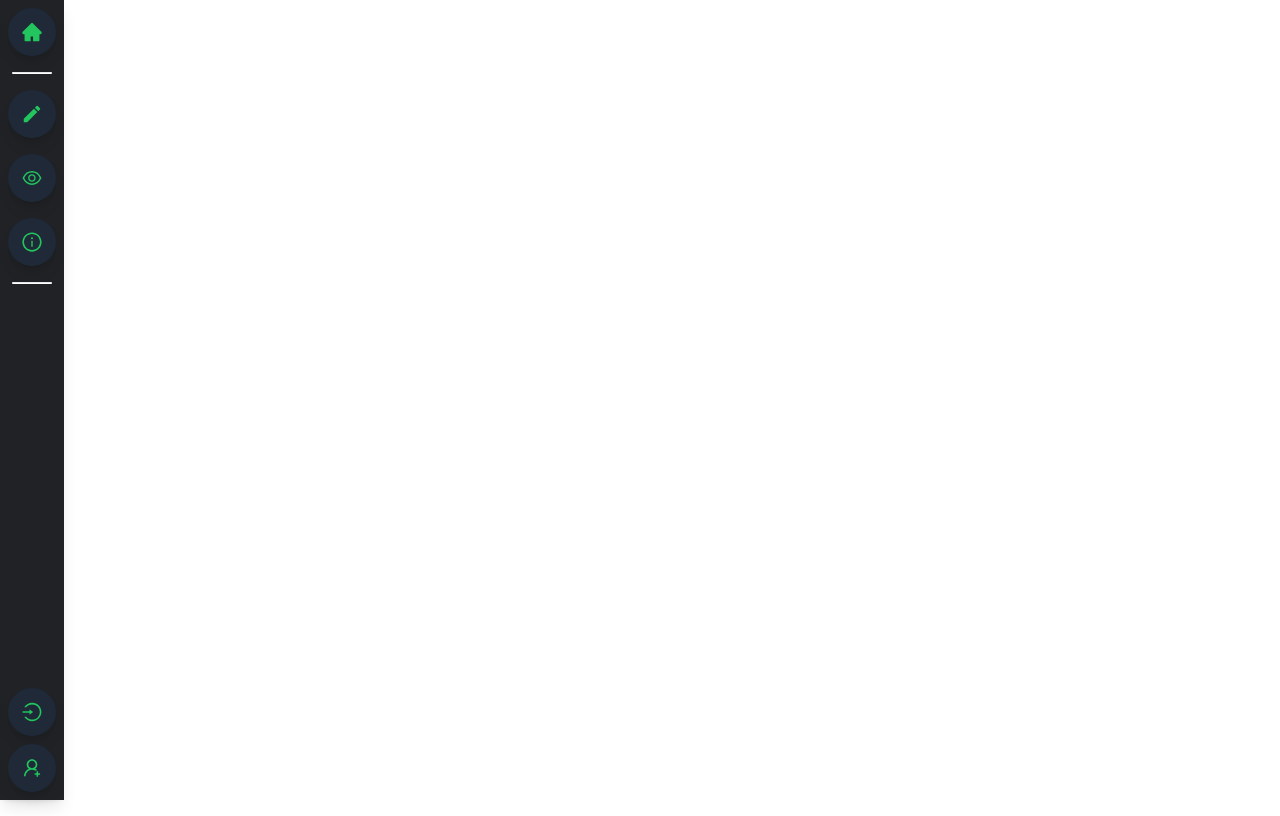
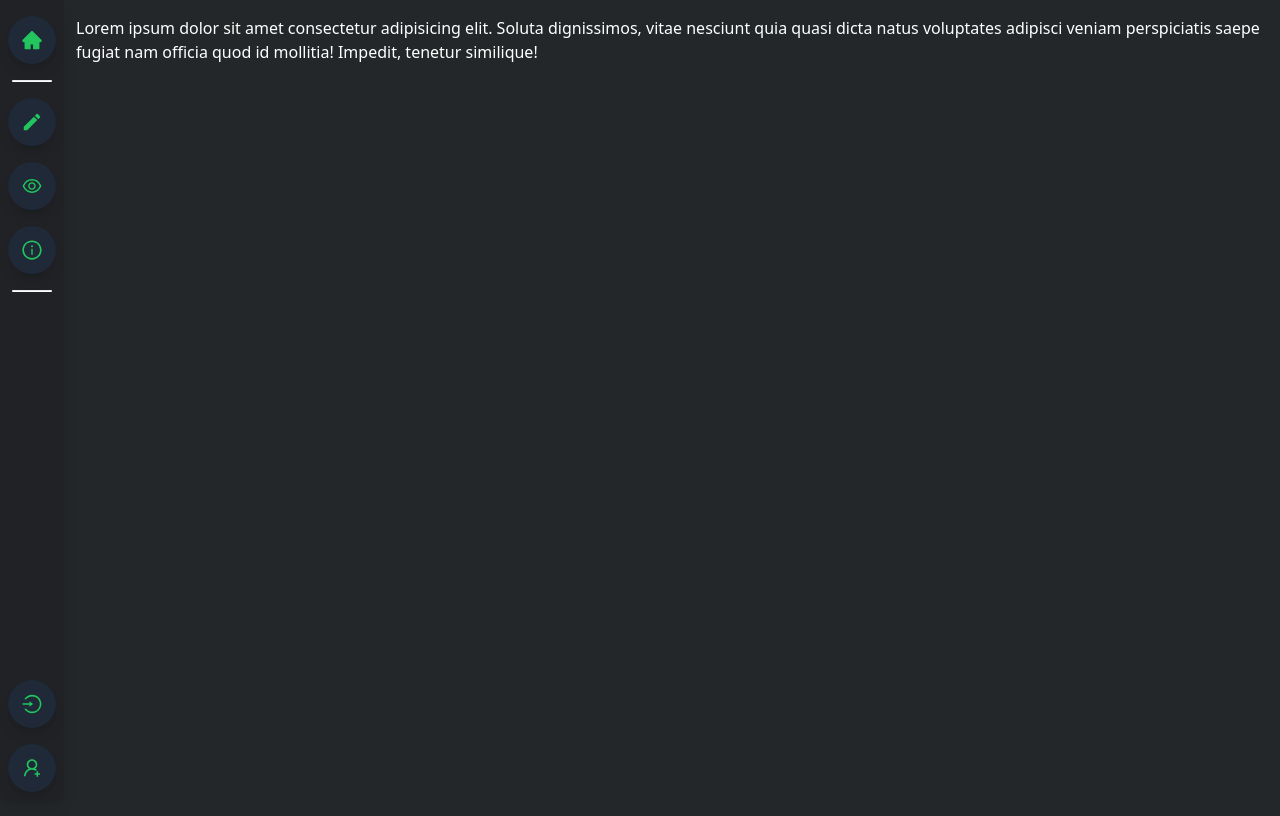
Before and after one commit to CalebCooper18/Flasharer, a React (Vite) app in the folder frontend/: page /login in a window 1280 px wide. Built offline with nearby package versions, Linux system fonts and the light colour scheme.

Commit message:
sidebar fully responsive

```diff
--- a/frontend/src/App.tsx
+++ b/frontend/src/App.tsx
@@ -14,11 +14,13 @@ function App() {
   return (
     <>
       <Navbar user={user} />
-      <Routes>
-        <Route path='/' />
-        <Route path='/login' element={!user && <Login />} />
-        <Route path='/test' element={<></>} />
-      </Routes>
+      <div className='content-container ms-[76px]'>
+        <Routes>
+          <Route path='/' />
+          <Route path='/login' element={!user && <Login />} />
+          <Route path='/test' element={<></>} />
+        </Routes>
+      </div>
     </>
   )
 }
--- a/frontend/src/components/Navbar/IconLink.tsx
+++ b/frontend/src/components/Navbar/IconLink.tsx
@@ -1,4 +1,4 @@
-import React, { ReactNode } from 'react'
+import { ReactNode } from 'react'
 import { Link } from 'react-router-dom';
 
 interface Props {
@@ -10,12 +10,15 @@ interface Props {
 export default function IconLink({icon, text, linkLocation}: Props) {
   return (
     <Link to={`${linkLocation}`}>
-      <div className='icon-btn group'>
+      <div className='icon-btn group hidden xss:flex'>
         {icon}
         <span className='icon-tooltip group-hover:scale-100'>
           {text}
         </span>
       </div>
+      <div className='xss:hidden flex'>
+        <p className='mobile-link'>{text}</p>
+      </div>
     </Link>
   )
 }
--- a/frontend/src/components/Navbar/Navbar.tsx
+++ b/frontend/src/components/Navbar/Navbar.tsx
@@ -1,14 +1,18 @@
-import { AiFillHome, AiOutlineLogin, AiOutlineLogout, AiOutlineUser, AiOutlineUserAdd, AiOutlineInfoCircle, AiOutlineEye } from 'react-icons/ai';
+import { AiFillHome, AiOutlineLogin, AiOutlineLogout, AiOutlineUser, AiOutlineUserAdd, AiOutlineInfoCircle, AiOutlineEye, AiOutlineCloseCircle} from 'react-icons/ai';
 import { MdCreate } from 'react-icons/md'
+import { GiHamburgerMenu } from 'react-icons/gi'
 import IconLink from './IconLink';
 import Divider from './Divider';
 import { User } from '../../types';
+import { useState } from 'react';
 
 interface Props{
-  user: User;
+  user: User | null;
 }
 
 export default function Navbar({user}: Props) {
+
+  const [isOpen, setIsOpen] = useState(false);
 
   function userLoggedIn()
   {
@@ -27,7 +31,7 @@ export default function Navbar({user}: Props) {
     return(
       <>
         <Divider />
-        <div className='mt-auto'>
+        <div className='xss:mt-auto flex flex-col items-center'>
           <IconLink icon={<AiOutlineLogin size={22} />} text={'Login'} linkLocation={'/login'} />
           <IconLink icon={<AiOutlineUserAdd size={22} />} text={'Create Account'} linkLocation={'/register'} />
         </div>
@@ -37,14 +41,25 @@ export default function Navbar({user}: Props) {
 
 
   return (
-   <nav className="fixed top-0 left-0 h-screen w-16
-                   flex flex-col text-secondary bg-primary shadow-lg">
+   <nav className={`fixed top-0 left-0 h-screen ${isOpen ? 'w-full' : 'w-10'} text-green-500 bg-primary shadow-lg xss:w-16 transition-all duration-300 flex flex-col items-center`}>
+    {!isOpen &&
+    <button className='icon-btn mt-3 flex xss:hidden' onClick={() => setIsOpen(true)}>
+      <GiHamburgerMenu size={22} />
+    </button>
+    }
+    <div className={`m-0 mt-5 p-0 h-full flex-col items-center ${isOpen ? 'flex' : 'hidden'} xss:flex xss:mt-2 transition-all duration-300`}>
     <IconLink icon={<AiFillHome size={22}/>} text={'Home'} linkLocation={'/'} />
     <Divider />
     <IconLink icon={<MdCreate size={22} />} text={'Create'} linkLocation={'/create'} />
     <IconLink icon={<AiOutlineEye size={22} />} text={'View'} linkLocation={'/view'} />
     <IconLink icon={<AiOutlineInfoCircle size={22} />} text='About' linkLocation={'/about'} />
     {userLoggedIn()}
+    {isOpen &&
+      <button className='icon-btn mt-3 flex xss:hidden' onClick={() => setIsOpen(false)}>
+        <AiOutlineCloseCircle size={22} />
+      </button>
+    }
+    </div>
    </nav>
   )
 }
--- a/frontend/src/index.css
+++ b/frontend/src/index.css
@@ -10,14 +10,19 @@
   padding: 0;
 }
 
+body
+{
+    background-color: #23272A;
+}
+
 @layer components {
     .icon-btn
     {
-        @apply relative flex justify-center items-center h-12 w-12
+        @apply relative flex justify-center items-center h-8 w-8
                 my-2 mx-auto shadow-lg bg-gray-800 text-green-500
                 hover:bg-green-600 hover:text-white rounded-3xl
                 hover:rounded-xl transition-all duration-300 ease-linear
-                hover:cursor-pointer
+                hover:cursor-pointer xss:h-12 xss:w-12
     }
 
     .icon-tooltip
@@ -29,6 +34,20 @@
 
     .sidebar-break
     {
-        @apply h-0.5 w-10 my-2 ms-3  rounded-full shadow-md bg-white
+        @apply h-0.5 w-10 my-2 rounded-full shadow-md bg-white
+    }
+
+    .mobile-link
+    {
+        @apply relative tracking-widest text-lg after:content-[''] after:absolute my-3 overflow-y-scroll
+        after:top-5 after:scale-0 after:w-full after:h-0.5 after:left-0 after:hover:scale-100
+        after:bg-green-500 after:origin-left after:transition-all after:duration-700
+        transition-all duration-200
+
+    }
+
+    .content-container
+    {
+        @apply bg-secondary h-screen text-white ms-11 mt-4
     }
 }
--- a/frontend/src/pages/Login.tsx
+++ b/frontend/src/pages/Login.tsx
@@ -2,7 +2,6 @@ import React from 'react'
 
 export default function Login() {
   return (
-    <>
-    </>
+    <p className=''>Lorem ipsum dolor sit amet consectetur adipisicing elit. Soluta dignissimos, vitae nesciunt quia quasi dicta natus voluptates adipisci veniam perspiciatis saepe fugiat nam officia quod id mollitia! Impedit, tenetur similique!</p>
   )
 }
--- a/frontend/tailwind.config.js
+++ b/frontend/tailwind.config.js
@@ -8,8 +8,11 @@ export default {
     extend: {
       colors: {
         primary: '#202225',
-        secondary: '#5865f2'
-      }
+        secondary: '#23272A'
+      },
+      screens: {
+        xss: '450px'
+      },
     },
   },
   plugins: [],
```
